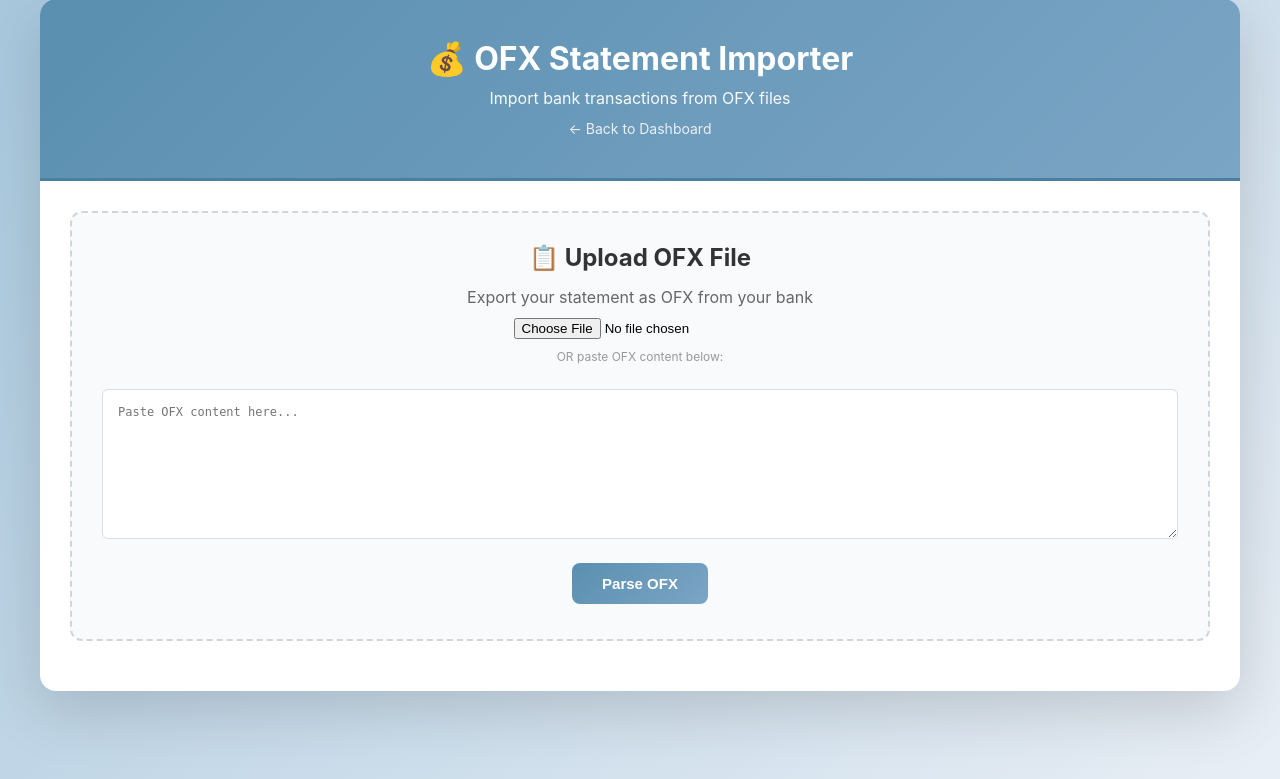
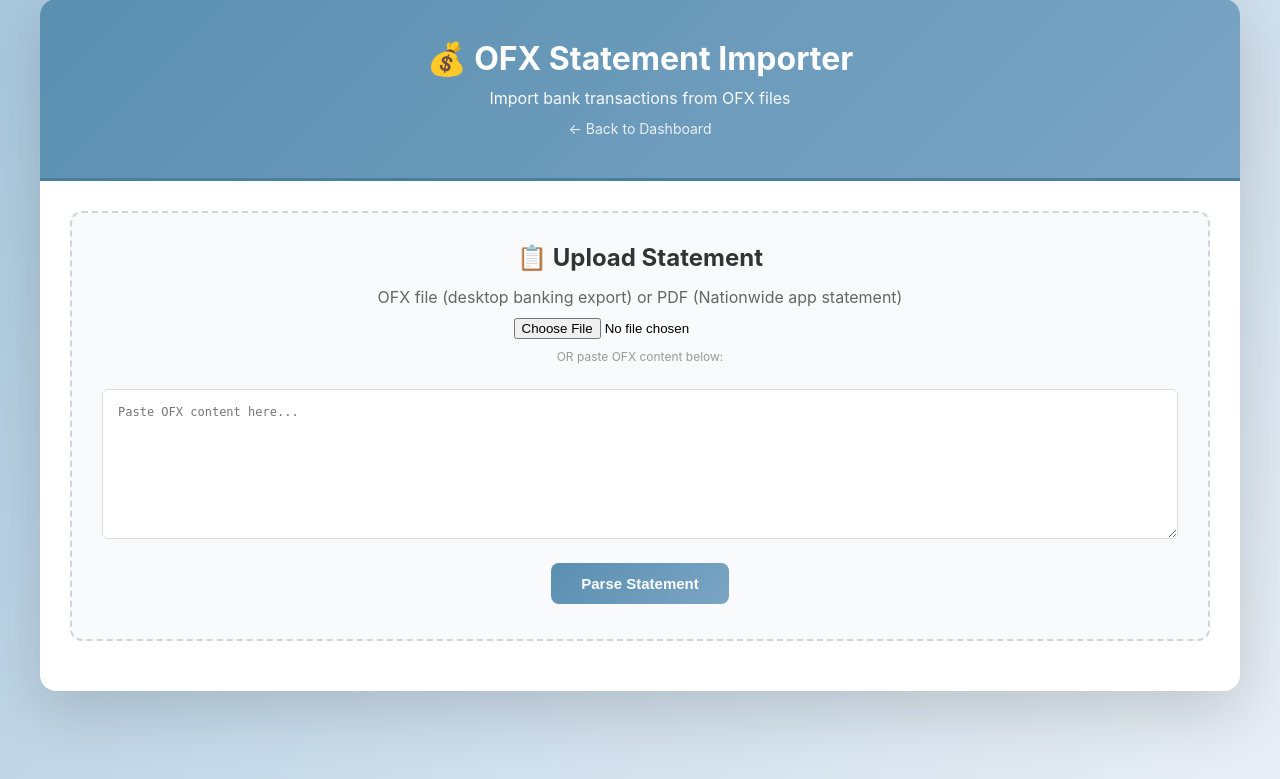
Before and after one commit to mcskelton86/FFDashboard, a Flask app: page /upload in a window 1280 px wide. Shown: the part 21-800 px from the top of the page. Run offline with Flask 3, Linux system fonts and the light colour scheme; parts of the project's set-up code (start-up, migrations or seed data) failed here and were passed over.

Commit message:
Add Nationwide PDF statement support; uses transaction ref no. as FITID for dedup

```diff
--- a/main.py
+++ b/main.py
@@ -95,6 +95,61 @@ def parse_ofx_content(ofx_text):
             'fitid': fitid or '',
             'keepUncategorized': False
         })
+
+    return transactions
+
+def parse_nationwide_pdf(pdf_bytes):
+    """Parse a Nationwide credit card / bank statement PDF.
+
+    Each transaction line on the statement is:
+        DD/MM/YY REFNO DESCRIPTION £AMOUNT
+    where REFNO is the bank's unique reference (we use this as the FITID).
+    """
+    import pdfplumber
+    import io
+
+    transactions = []
+    line_pattern = re.compile(
+        r'^(\d{2}/\d{2}/\d{2})\s+(\d+)\s+(.+?)\s+(-?)£([\d,]+\.\d{2})\s*(CR)?$'
+    )
+
+    with pdfplumber.open(io.BytesIO(pdf_bytes)) as pdf:
+        for page in pdf.pages:
+            text = page.extract_text() or ''
+            for line in text.split('\n'):
+                line = line.strip()
+                m = line_pattern.match(line)
+                if not m:
+                    continue
+                date_raw, ref_no, description, neg_sign, amount_str, cr_marker = m.groups()
+                try:
+                    amount = float(amount_str.replace(',', ''))
+                except ValueError:
+                    continue
+
+                # On a credit card statement, "CR" or a leading minus marks a
+                # credit (money in / payment received). Everything else is a
+                # charge (money out).
+                is_credit = bool(cr_marker) or bool(neg_sign)
+                amount_in = amount if is_credit else 0
+                amount_out = 0 if is_credit else amount
+
+                # Convert DD/MM/YY -> DD Mmm YYYY
+                try:
+                    parsed_date = datetime.strptime(date_raw, '%d/%m/%y')
+                    date_str = parsed_date.strftime('%d %b %Y')
+                except ValueError:
+                    date_str = date_raw
+
+                transactions.append({
+                    'date': date_str,
+                    'description': description.strip()[:100],
+                    'amountOut': round(amount_out, 2),
+                    'amountIn': round(amount_in, 2),
+                    'category': categorize_transaction(description, is_credit),
+                    'fitid': ref_no,
+                    'keepUncategorized': False
+                })
 
     return transactions
 
@@ -239,6 +294,27 @@ def parse_ofx():
         if not transactions:
             return jsonify({'success': False, 'error': 'No transactions found in OFX file'})
 
+        return jsonify({
+            'success': True,
+            'transactions': transactions,
+            'count': len(transactions)
+        })
+    except Exception as e:
+        return jsonify({'success': False, 'error': str(e)})
+
+@app.route('/parse-pdf', methods=['POST'])
+def parse_pdf():
+    try:
+        if 'file' not in request.files:
+            return jsonify({'success': False, 'error': 'No file uploaded'})
+        f = request.files['file']
+        pdf_bytes = f.read()
+        if not pdf_bytes:
+            return jsonify({'success': False, 'error': 'Empty file'})
+
+        transactions = parse_nationwide_pdf(pdf_bytes)
+        if not transactions:
+            return jsonify({'success': False, 'error': 'No transactions found in PDF'})
         return jsonify({
             'success': True,
             'transactions': transactions,
--- a/requirements.txt
+++ b/requirements.txt
@@ -5,3 +5,4 @@ google-auth-httplib2==0.2.0
 google-auth-oauthlib==1.1.0
 Pillow==10.0.0
 pytesseract==0.3.10
+pdfplumber==0.11.4
--- a/templates/index.html
+++ b/templates/index.html
@@ -201,14 +201,14 @@
       <div id="message" class="message"></div>
 
       <div id="uploadSection" class="upload-section">
-        <h2>📋 Upload OFX File</h2>
-        <p>Export your statement as OFX from your bank</p>
-        <input type="file" id="ofxFile" accept=".ofx,.txt">
+        <h2>📋 Upload Statement</h2>
+        <p>OFX file (desktop banking export) or PDF (Nationwide app statement)</p>
+        <input type="file" id="ofxFile" accept=".ofx,.txt,.pdf">
         <br>
         <p style="font-size: 12px; color: #999;">OR paste OFX content below:</p>
         <textarea id="ofxPaste" placeholder="Paste OFX content here..."></textarea>
         <br>
-        <button onclick="parseOFX()">Parse OFX</button>
+        <button onclick="parseStatement()">Parse Statement</button>
       </div>
 
       <div id="loading" class="loading">
@@ -259,48 +259,61 @@
       setTimeout(() => msg.className = 'message', 5000);
     }
 
-    function parseOFX() {
-      let content = '';
+    function parseStatement() {
+      const file = document.getElementById('ofxFile').files[0];
 
-      // Try file input first
-      const file = document.getElementById('ofxFile').files[0];
       if (file) {
+        const isPdf = file.name.toLowerCase().endsWith('.pdf') || file.type === 'application/pdf';
+        if (isPdf) {
+          sendPdfRequest(file);
+          return;
+        }
         const reader = new FileReader();
-        reader.onload = (e) => {
-          content = e.target.result;
-          sendParseRequest(content);
-        };
+        reader.onload = (e) => sendOfxRequest(e.target.result);
         reader.readAsText(file);
-      } else {
-        // Try textarea
-        content = document.getElementById('ofxPaste').value;
+        return;
+      }
+
+      const content = document.getElementById('ofxPaste').value;
       if (!content) {
         showMessage('Upload a file or paste OFX content', 'error');
         return;
       }
-        sendParseRequest(content);
+      sendOfxRequest(content);
+    }
+
+    function handleParseResponse(data) {
+      document.getElementById('loading').classList.remove('active');
+      if (data.success) {
+        currentTransactions = data.transactions;
+        displayReview(data.transactions, data.count);
+      } else {
+        showMessage('Error: ' + data.error, 'error');
       }
     }
 
-    function sendParseRequest(content) {
+    function sendOfxRequest(content) {
       document.getElementById('loading').classList.add('active');
-
       fetch('/parse-ofx', {
         method: 'POST',
         headers: { 'Content-Type': 'application/json' },
         body: JSON.stringify({ content: content })
       })
       .then(r => r.json())
-      .then(data => {
+      .then(handleParseResponse)
+      .catch(e => {
         document.getElementById('loading').classList.remove('active');
+        showMessage('Error: ' + e.message, 'error');
+      });
+    }
 
-        if (data.success) {
-          currentTransactions = data.transactions;
-          displayReview(data.transactions, data.count);
-        } else {
-          showMessage('Error: ' + data.error, 'error');
-        }
-      })
+    function sendPdfRequest(file) {
+      document.getElementById('loading').classList.add('active');
+      const fd = new FormData();
+      fd.append('file', file);
+      fetch('/parse-pdf', { method: 'POST', body: fd })
+        .then(r => r.json())
+        .then(handleParseResponse)
         .catch(e => {
           document.getElementById('loading').classList.remove('active');
           showMessage('Error: ' + e.message, 'error');
```
Also changed, not shown: 1 other file. Lines whose indentation alone changed are shown as unchanged.
